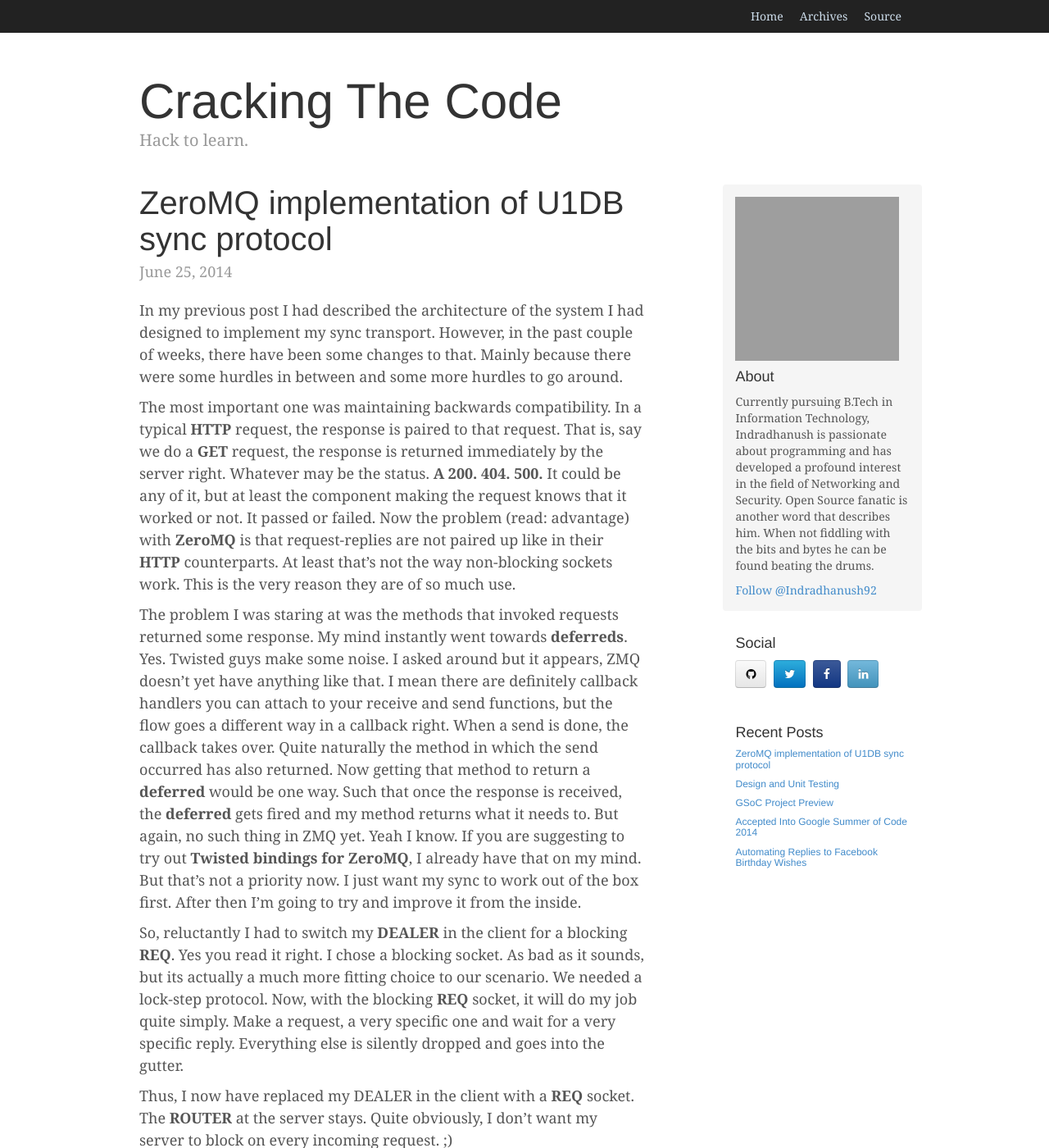
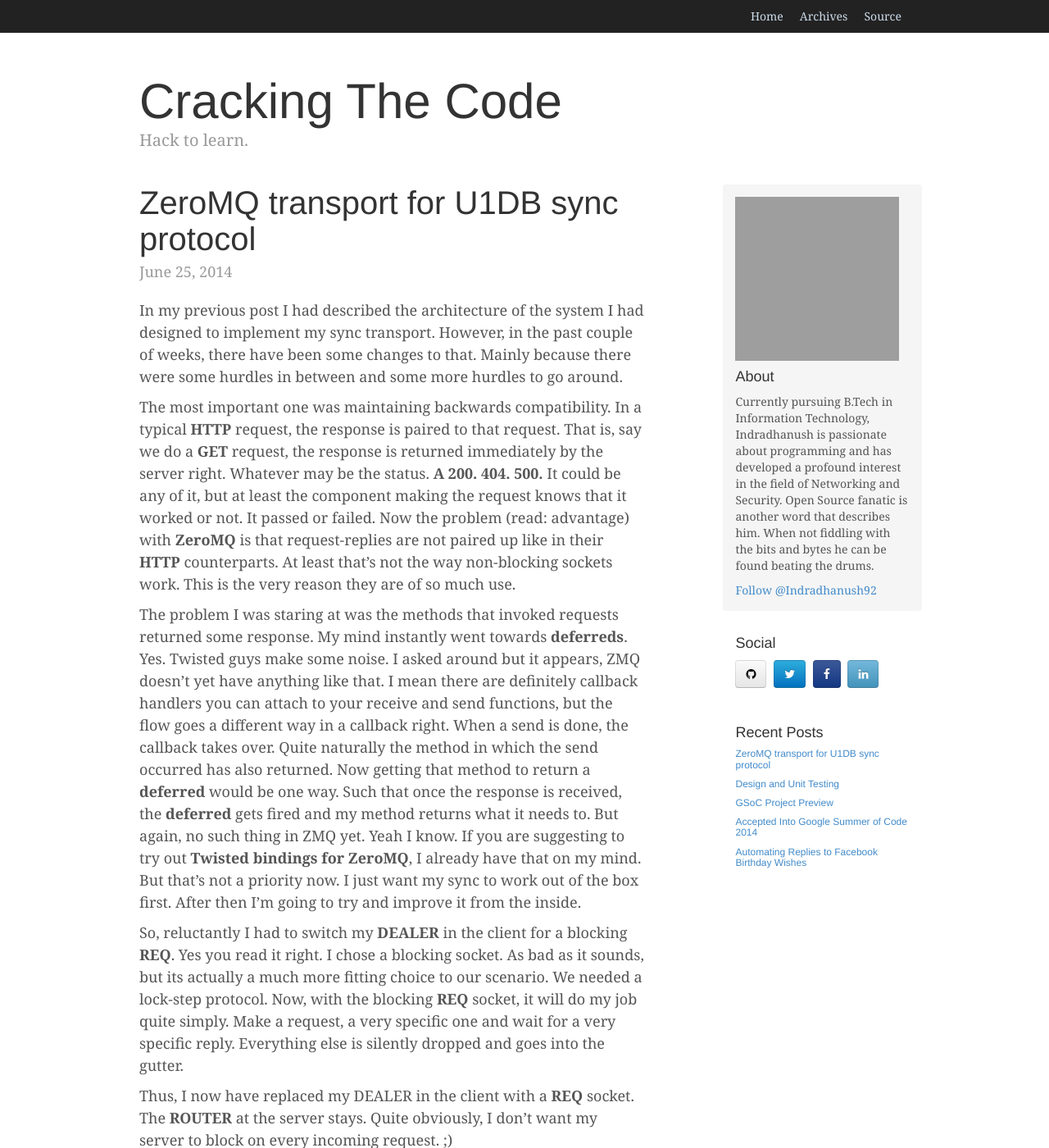
Before and after one commit to indradhanush/indradhanush.github.io, a Jekyll site: the page built from _posts/2014-06-25-zeromq-transport-for-u1db-sync-protocol.md, in a window 1280 px wide and 1400 px high. Shown: the whole window at 82% size. Built offline with Jekyll 4.4.1, drawn with Linux system fonts in a browser that asks for light colours; nearby versions of some CDN libraries; Markdown is read by kramdown in place of the engine named in the settings; comment, search, counter and statistics services are not loaded; grey boxes are pictures that could not be loaded.

Commit message:
Changed title.

```diff
--- a/_posts/2014-06-25-zeromq-implementation-of-u1db-sync-protocol.md
+++ b/_posts/2014-06-25-zeromq-transport-for-u1db-sync-protocol.md
@@ -1,6 +1,6 @@
 ---
 layout: post
-title: ZeroMQ implementation of U1DB sync protocol
+title: ZeroMQ transport for U1DB sync protocol
 date: June 25, 2014
 author: Indradhanush Gupta
 ---
```
